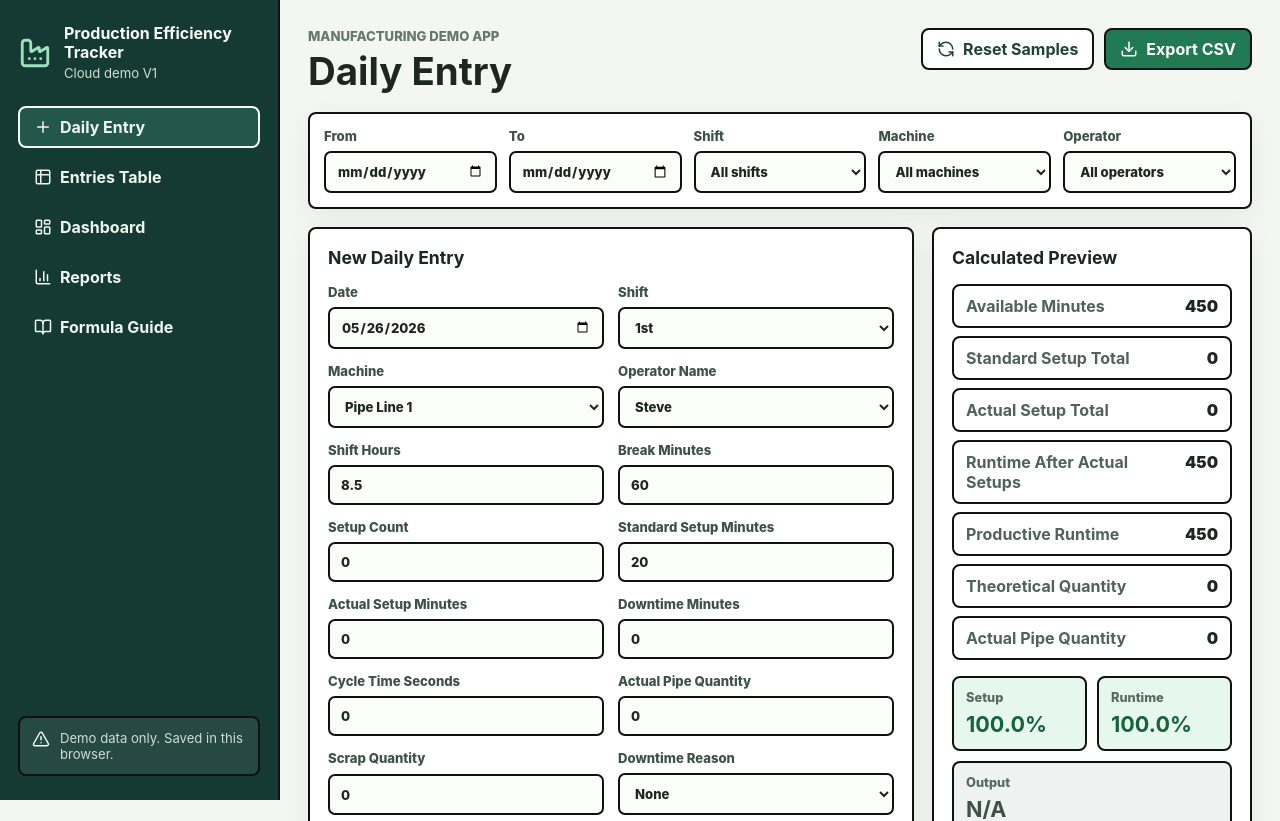
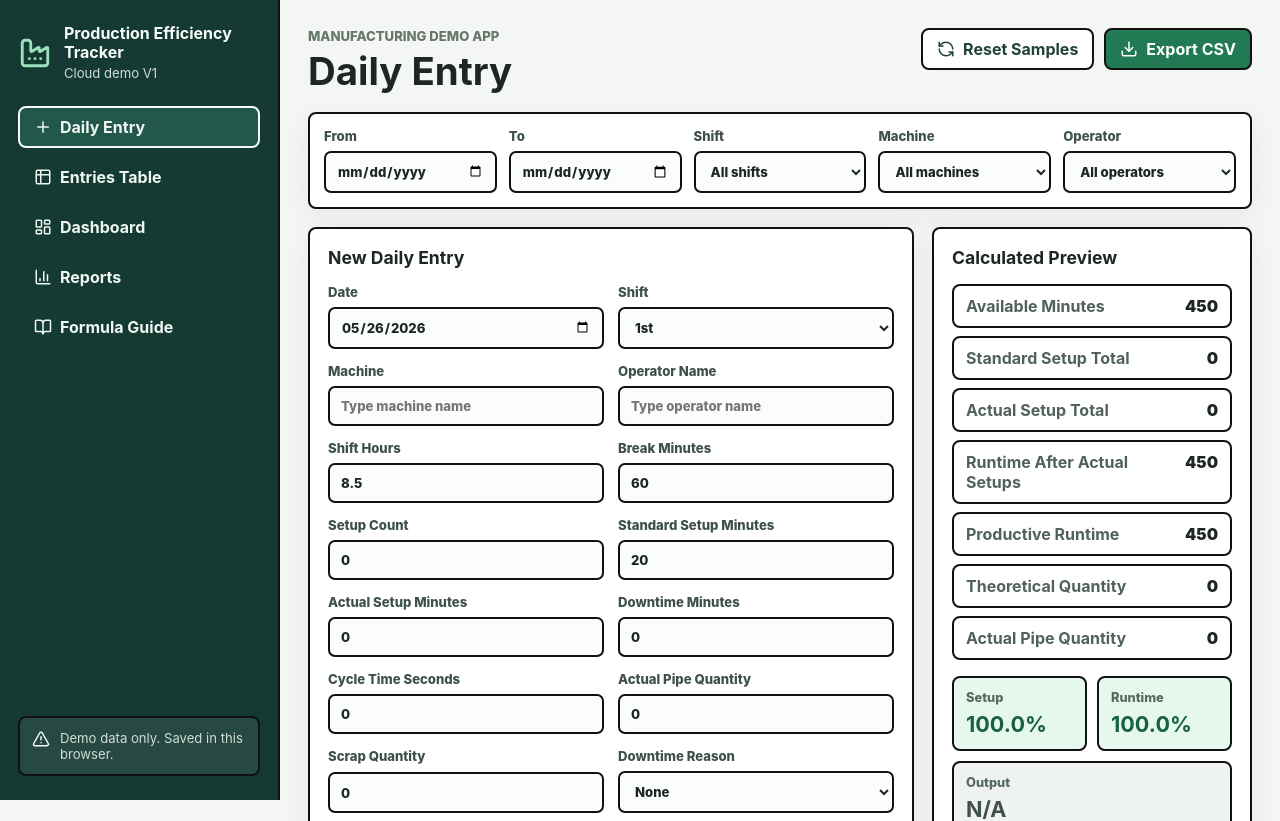
Before and after one commit to tolani13/production-efficiency-tracker, a React (Vite) app: page / in a window 1280 px wide. Shown: the top 821 px of the page. Built offline with nearby package versions, Linux system fonts and the light colour scheme.

Commit message:
Allow manual machine and operator names

```diff
--- a/src/App.tsx
+++ b/src/App.tsx
@@ -16,13 +16,15 @@ import {
   Trash2,
 } from 'lucide-react';
 import { average, calculateEntry, efficiencyClass, formatNumber, formatPercent } from './calculations';
-import { downtimeReasons, emptyEntry, machines, operators, sampleEntries, shifts } from './sampleData';
+import { downtimeReasons, emptyEntry, sampleEntries, shifts } from './sampleData';
 import type { FilterState, ProductionEntry } from './types';
 
 type Screen = 'entry' | 'table' | 'dashboard' | 'reports' | 'guide';
 type GroupRow = { label: string; count: number; setup: number | null; runtime: number | null; output: number | null; downtime: number; actual: number };
 
 const storageKey = 'production-efficiency-tracker-v2';
+const machineNamesKey = 'production-efficiency-tracker-machine-names';
+const operatorNamesKey = 'production-efficiency-tracker-operator-names';
 
 const inputFields: Array<keyof ProductionEntry> = [
   'date',
@@ -78,6 +80,38 @@ function useEntries() {
   }, [entries]);
 
   return { entries, setEntries };
+}
+
+function useSavedNames(key: string) {
+  const [names, setNames] = useState<string[]>(() => {
+    const saved = localStorage.getItem(key);
+    if (!saved) return [];
+    try {
+      const parsed = JSON.parse(saved) as string[];
+      return Array.isArray(parsed) ? parsed.filter(Boolean).sort((a, b) => a.localeCompare(b)) : [];
+    } catch {
+      return [];
+    }
+  });
+
+  useEffect(() => {
+    localStorage.setItem(key, JSON.stringify(names));
+  }, [key, names]);
+
+  function saveName(value: string) {
+    const trimmed = value.trim();
+    if (!trimmed) return;
+    setNames((current) => {
+      if (current.some((name) => name.toLocaleLowerCase() === trimmed.toLocaleLowerCase())) return current;
+      return [...current, trimmed].sort((a, b) => a.localeCompare(b));
+    });
+  }
+
+  return { names, saveName };
+}
+
+function uniqueNames(values: string[]) {
+  return [...new Set(values.map((value) => value.trim()).filter(Boolean))].sort((a, b) => a.localeCompare(b));
 }
 
 function filterEntries(entries: ProductionEntry[], filters: FilterState) {
@@ -168,18 +202,30 @@ function groupBy(entries: ProductionEntry[], key: keyof ProductionEntry): GroupR
 
 function App() {
   const { entries, setEntries } = useEntries();
+  const savedMachines = useSavedNames(machineNamesKey);
+  const savedOperators = useSavedNames(operatorNamesKey);
   const [screen, setScreen] = useState<Screen>('entry');
   const [editingId, setEditingId] = useState<string | null>(null);
   const [draft, setDraft] = useState<ProductionEntry>(makeEntry);
   const [filters, setFilters] = useState<FilterState>({ from: '', to: '', shift: '', machine: '', operatorName: '' });
 
   const filteredEntries = useMemo(() => filterEntries(entries, filters), [entries, filters]);
+  const machineFilterOptions = useMemo(
+    () => uniqueNames([...entries.map((entry) => entry.machine), ...savedMachines.names]),
+    [entries, savedMachines.names],
+  );
+  const operatorFilterOptions = useMemo(
+    () => uniqueNames([...entries.map((entry) => entry.operatorName), ...savedOperators.names]),
+    [entries, savedOperators.names],
+  );
   const sortedEntries = useMemo(() => [...filteredEntries].sort((a, b) => b.date.localeCompare(a.date)), [filteredEntries]);
   const draftCalc = calculateEntry(draft);
   const summary = summarize(filteredEntries);
   const warningCount = entries.reduce((sum, entry) => sum + (calculateEntry(entry).warnings.length ? 1 : 0), 0);
 
   function saveDraft() {
+    savedMachines.saveName(draft.machine);
+    savedOperators.saveName(draft.operatorName);
     if (editingId) {
       setEntries((current) => current.map((entry) => (entry.id === editingId ? { ...draft, id: editingId } : entry)));
     } else {
@@ -262,7 +308,12 @@ function App() {
           </div>
         </header>
 
-        <Filters filters={filters} setFilters={setFilters} />
+        <Filters
+          filters={filters}
+          setFilters={setFilters}
+          machineOptions={machineFilterOptions}
+          operatorOptions={operatorFilterOptions}
+        />
 
         {screen === 'entry' && (
           <DailyEntry
@@ -275,6 +326,8 @@ function App() {
               setDraft(makeEntry());
               setEditingId(null);
             }}
+            machineSuggestions={savedMachines.names}
+            operatorSuggestions={savedOperators.names}
           />
         )}
         {screen === 'table' && (
@@ -310,9 +363,13 @@ function screenTitle(screen: Screen) {
 function Filters({
   filters,
   setFilters,
+  machineOptions,
+  operatorOptions,
 }: {
   filters: FilterState;
   setFilters: React.Dispatch<React.SetStateAction<FilterState>>;
+  machineOptions: string[];
+  operatorOptions: string[];
 }) {
   return (
     <section className="filters" aria-label="Entry filters">
@@ -337,7 +394,7 @@ function Filters({
         Machine
         <select value={filters.machine} onChange={(event) => setFilters((current) => ({ ...current, machine: event.target.value }))}>
           <option value="">All machines</option>
-          {machines.map((machine) => (
+          {machineOptions.map((machine) => (
             <option key={machine}>{machine}</option>
           ))}
         </select>
@@ -346,7 +403,7 @@ function Filters({
         Operator
         <select value={filters.operatorName} onChange={(event) => setFilters((current) => ({ ...current, operatorName: event.target.value }))}>
           <option value="">All operators</option>
-          {operators.map((operator) => (
+          {operatorOptions.map((operator) => (
             <option key={operator}>{operator}</option>
           ))}
         </select>
@@ -362,6 +419,8 @@ function DailyEntry({
   updateDraft,
   saveDraft,
   cancelEdit,
+  machineSuggestions,
+  operatorSuggestions,
 }: {
   draft: ProductionEntry;
   calc: ReturnType<typeof calculateEntry>;
@@ -369,6 +428,8 @@ function DailyEntry({
   updateDraft: (field: keyof ProductionEntry, value: string) => void;
   saveDraft: () => void;
   cancelEdit: () => void;
+  machineSuggestions: string[];
+  operatorSuggestions: string[];
 }) {
   return (
     <section className="entry-layout">
@@ -392,20 +453,32 @@ function DailyEntry({
           </label>
           <label>
             Machine
-            <select value={draft.machine} onChange={(event) => updateDraft('machine', event.target.value)}>
-              {machines.map((machine) => (
-                <option key={machine}>{machine}</option>
-              ))}
-            </select>
+            <input
+              list="machine-suggestions"
+              value={draft.machine}
+              onChange={(event) => updateDraft('machine', event.target.value)}
+              placeholder="Type machine name"
+            />
           </label>
           <label>
             Operator Name
-            <select value={draft.operatorName} onChange={(event) => updateDraft('operatorName', event.target.value)}>
-              {operators.map((operator) => (
-                <option key={operator}>{operator}</option>
-              ))}
-            </select>
+            <input
+              list="operator-suggestions"
+              value={draft.operatorName}
+              onChange={(event) => updateDraft('operatorName', event.target.value)}
+              placeholder="Type operator name"
+            />
           </label>
+          <datalist id="machine-suggestions">
+            {machineSuggestions.map((machine) => (
+              <option key={machine} value={machine} />
+            ))}
+          </datalist>
+          <datalist id="operator-suggestions">
+            {operatorSuggestions.map((operator) => (
+              <option key={operator} value={operator} />
+            ))}
+          </datalist>
           <NumberInput label="Shift Hours" value={draft.shiftHours} onChange={(value) => updateDraft('shiftHours', value)} step="0.25" />
           <NumberInput label="Break Minutes" value={draft.breakMinutes} onChange={(value) => updateDraft('breakMinutes', value)} />
           <NumberInput label="Setup Count" value={draft.setupCount} onChange={(value) => updateDraft('setupCount', value)} />
--- a/src/sampleData.ts
+++ b/src/sampleData.ts
@@ -1,8 +1,6 @@
 import type { ProductionEntry } from './types';
 
 export const shifts = ['1st', '2nd', '3rd', 'Weekend'] as const;
-export const machines = ['Pipe Line 1', 'Pipe Line 2', 'Pipe Line 3', 'Spiral Line', 'Finishing Cell'];
-export const operators = ['Steve', 'Alicia', 'Marcus', 'Priya', 'Jordan', 'Dana'];
 export const downtimeReasons = [
   'None',
   'Sensor Fault',
@@ -17,8 +15,8 @@ export const emptyEntry: ProductionEntry = {
   id: '',
   date: '2026-05-26',
   shift: '1st',
-  machine: 'Pipe Line 1',
-  operatorName: 'Steve',
+  machine: '',
+  operatorName: '',
   shiftHours: 8.5,
   breakMinutes: 60,
   setupCount: 0,
```
Also changed, not shown: 1 other file (tests, documents, lock files or other folders).
